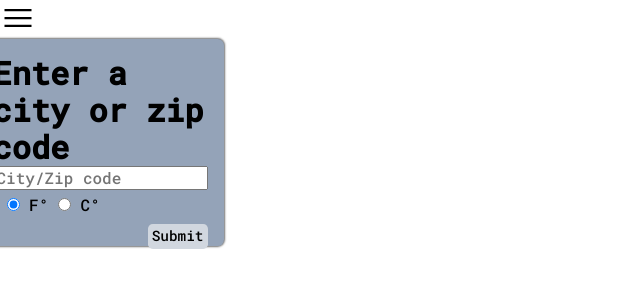
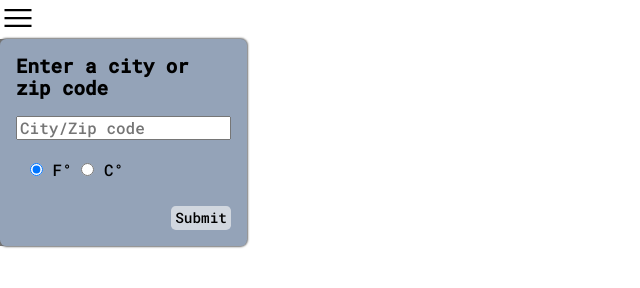
Before and after one commit to snowjelly/weather, a website built with webpack: page dist/index.html in a window 1280 px wide. Shown: the whole page, without its empty margins (0-640 px from the left). Built offline with nearby package versions, Linux system fonts and the light colour scheme.

Commit message:
form styling

```diff
--- a/dist/index.html
+++ b/dist/index.html
@@ -42,7 +42,7 @@
         <div class="nav-content">
           <div class="form">
             <form>
-              <h1>Enter a city or zip code</h1>
+              <h1 class="form-header">Enter a city or zip code</h1>
               <input
                 type="text"
                 name="location"
--- a/dist/style.css
+++ b/dist/style.css
@@ -57,7 +57,7 @@ body {
 }
 
 form {
-  display: block;
+  display: flex;
   flex-direction: column;
   justify-content: center;
   row-gap: 1rem;
@@ -78,7 +78,6 @@ fieldset {
 
 .form {
   display: flex;
-  justify-content: center;
 }
 
 .form-button {
@@ -133,3 +132,7 @@ nav[closing] {
     transform: translateX(-100%);
   }
 }
+
+.form-header {
+  font-size: 1.2rem;
+}
```
